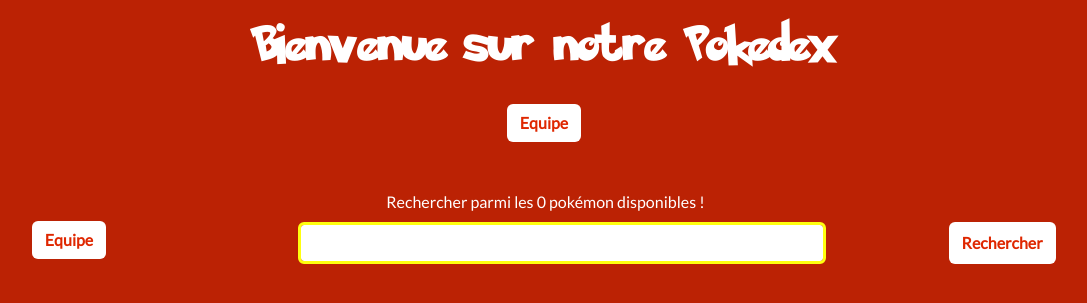
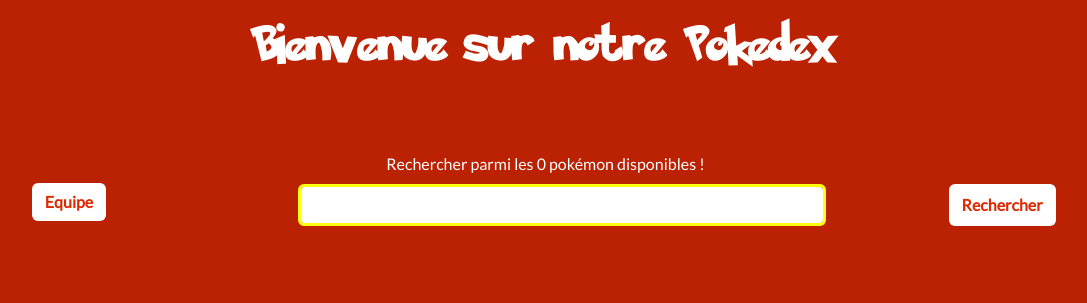
Before and after one commit to mayyyyyl/Pok-dex, a Django app: page / in a window 1280 px wide. Shown: the top 303 px of the page, without its empty margins (96-1183 px from the left). Run offline with Django 4.2, Linux system fonts and the light colour scheme; data that the repository does not hold is empty.

Commit message:
FIX - BTN equipe

```diff
--- a/pokedex/pokedex/templates/pokedex/index.html
+++ b/pokedex/pokedex/templates/pokedex/index.html
@@ -25,9 +25,6 @@
 
 <body>
   <h1>Bienvenue sur notre Pokedex</h1>
-  <a href="/equipe">
-    <button class="btn-search btn">Equipe</button>
-  </a>
   <div class="container m-5 text-center">
     <div class="row">
       <div class="col-2 align-self-center">
```
